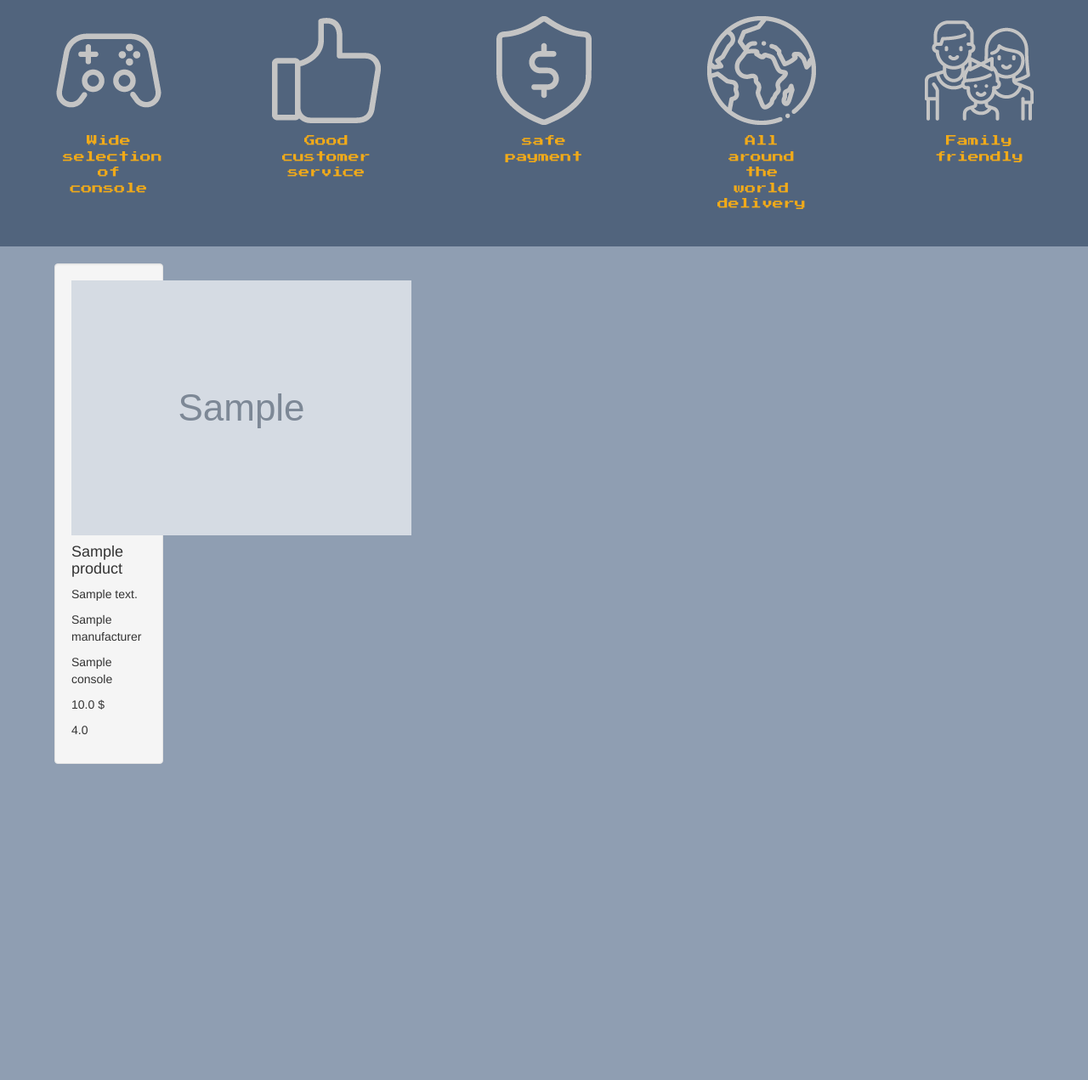
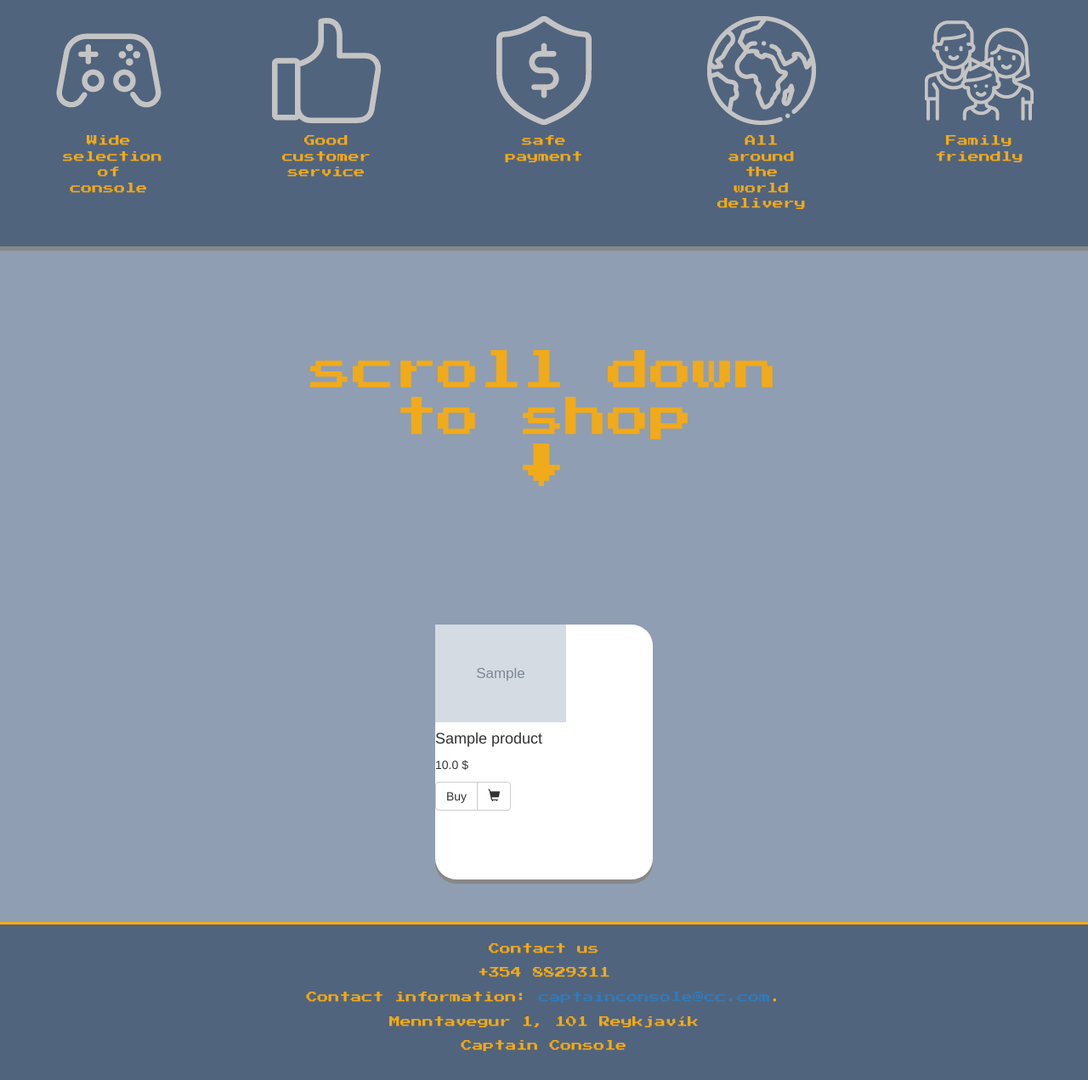
Before and after one commit to huginngri/CaptainConsole, a Django app: page / in a window 1280 px wide. Shown: the part 451-1722 px from the top of the page at 85% size. Before the commit the page ends 1350 px from the top, so only its background shows below. Run offline with Django 3.2, Linux system fonts and the light colour scheme; tables that the repository leaves empty hold one stand-in row (values such as "Sample post"); grey boxes marked "Sample" are stand-in pictures; some libraries are stand-ins or nearby versions.

Commit message:
setja upp produuct packeging

```diff
--- a/Captain_Console/static/css/main.css
+++ b/Captain_Console/static/css/main.css
@@ -12,12 +12,18 @@ main{
     display: flex;
     flex-wrap: wrap;
     justify-content: center;
+    box-shadow: 0px 5px #888888;
 }
 
-.mediumimages{
+.largeimages{
     width: 100%;
 }
-
+.mediumimages{
+    width: 60%;
+    object-fit: cover;
+    hight: 100px;
+    /*margin:-21.875% 0;*/
+}
 .cccontainer{
     justify-content: center;
     margin-top: 20px;
@@ -82,16 +88,22 @@ body{
 }
 
 .product_container{
-    jdisplay: flex;
+    display: flex;
     flex-wrap: wrap;
     justify-content: center;
 }
 
 .product_boxes{
+    display: block;
+    background-color: white;
     justify-content: center;
-    margin-top: 20px;
-    margin-bottom: 20px;
+    margin-top: 50px;
+    margin-bottom: 50px;
     margin-left: 5%;
     margin-right: 5%;
-    width: 10%;
+    width: 20%;
+    box-shadow: 0px 5px #888888;
+    border-radius: 25px;
+    height: 300px;
+    /*overflow:hidden;*/
 }
--- a/Captain_Console/templates/base.html
+++ b/Captain_Console/templates/base.html
@@ -26,7 +26,7 @@
             {% endblock %}
         </div>
     </main>
-    {% include "navigation.html" %}
+    {% include "footer.html" %}
 
     <script src="http://ajax.googleapis.com/ajax/libs/jquery/1.10.2/jquery.min.js"></script>
     <script src="https://maxcdn.bootstrapcdn.com/bootstrap/3.3.7/js/bootstrap.min.js"
--- a/Captain_Console/templates/navigation.html
+++ b/Captain_Console/templates/navigation.html
@@ -8,7 +8,7 @@
         <span class="icon-bar"></span>
         <span class="icon-bar"></span>
       </button>
-      <a class="navbar-brand ccorangemedium" id = "ccorange" href="#">Captain Console</a>
+      <a class="navbar-brand ccorangemedium" id = "ccorange" href="http://127.0.0.1:8000/">Captain Console</a>
     </div>
 {#    {% url 'other-index' %}#}
     <!-- Collect the nav links, forms, and other content for toggling -->
--- a/Captain_Console/templates/products/frontpage.html
+++ b/Captain_Console/templates/products/frontpage.html
@@ -8,29 +8,33 @@
         </div>
         <div class =  "informationbar ccblue">
             <div class = "cccontainer">
-                <img class ="mediumimages" src="{% static 'images/controller.png' %}">
+                <img class ="largeimages" src="{% static 'images/controller.png' %}">
                 <p class="ccorangesmall">Wide selection of console</p>
             </div>
             <div class = "cccontainer">
-                <img class ="mediumimages" src="{% static 'images/like.png' %}">
+                <img class ="largeimages" src="{% static 'images/like.png' %}">
                 <p class="ccorangesmall">Good customer service</p>
             </div>
             <div class = "cccontainer">
-                <img class ="mediumimages" src="{% static 'images/sheild.png' %}">
+                <img class ="largeimages" src="{% static 'images/sheild.png' %}">
                 <p class="ccorangesmall">safe payment</p>
             </div>
              <div class = "cccontainer">
-                <img class ="mediumimages" src="{% static 'images/earth.png' %}">
+                <img class ="largeimages" src="{% static 'images/earth.png' %}">
                 <p class="ccorangesmall">All around the world delivery</p>
             </div>
             <div class = "cccontainer">
-                <img class ="mediumimages" src="{% static 'images/sticks.png' %}">
+                <img class ="largeimages" src="{% static 'images/sticks.png' %}">
                 <p class="ccorangesmall">Family friendly</p>
             </div>
         </div>
-        <div class = "cclightblue">
+        <div>
+            <h1 class="homepagetext ccorangehuge">scroll down to shop <br>↓</h1>
+        </div>
+        <div class = "cclightblue product_container">
             {% for product in  products%}
                 {% include 'products/product_details.html' with product=product %}
             {% endfor %}
         </div>
+
     {% endblock %}
--- a/Captain_Console/templates/products/index.html
+++ b/Captain_Console/templates/products/index.html
@@ -2,7 +2,7 @@
 
 {% block content %}
 
-<div class="products">
+<div class="products product_container">
     {% for product in products%}
         {% include 'product/product_details.html' with product=product%}
     {% endfor %}
--- a/Captain_Console/templates/products/product_details.html
+++ b/Captain_Console/templates/products/product_details.html
@@ -1,14 +1,23 @@
 {% load static %}
 {% block content %}
-    <div class="well product product_boxes">
-        <a href="/products/{{ product.id }}"></a>
-        <img class = "product-img" src="{% static   product.productimage_set.last.image  %}">
 
-        <h4>{{ product.name }}</h4>
-        <p>{{ product.description }}</p>
-        <p>{{ product.manufacturer }}</p>
-        <p>{{ product.console_type }}</p>
-        <p>{{ product.price }} $</p>
-        <p>{{ product.rating }}</p>
+    <div class=" product_boxes">
+        <div>
+            <a href="/products/{{ product.id }}"></a>
+            <img class = "product-img mediumimages" src="{% static   product.productimage_set.last.image  %}">
+        </div>
+        <div>
+            <h4>{{ product.name }}</h4>
+    {#        <p>{{ product.description }}</p>#}
+    {#        <p>{{ product.manufacturer }}</p>#}
+    {#        <p>{{ product.console_type }}</p>#}
+            <p>{{ product.price }} $</p>
+    {#        <p>{{ product.rating }}</p>#}
+            <div class="btn-group" role="group" aria-label="...">
+                  <button type="button" class="btn btn-default">Buy</button>
+                  <button type="button" class="btn btn-default">  <span class="glyphicon glyphicon-shopping-cart" aria-hidden="true"></span></button>
+            </div>
+        </div>
     </div>
+
 {% endblock %}
```
